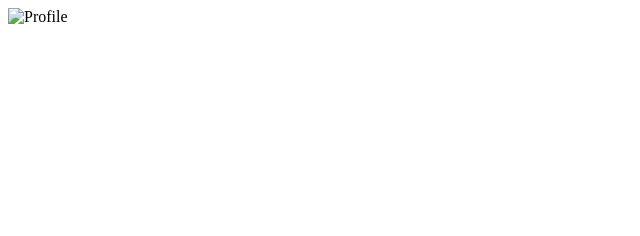
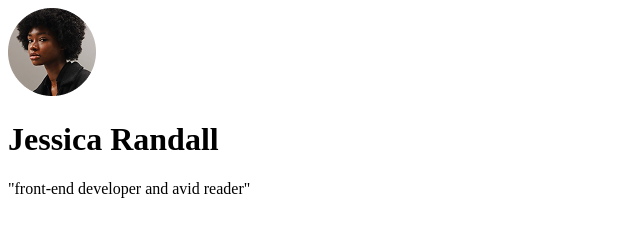
Before and after one commit to hillarys-eng/Bio, a plain HTML site: page index.html in a window 1280 px wide. Shown: the whole page, without its empty margins (0-640 px from the left). Drawn offline with Linux system fonts and the light colour scheme.

Commit message:
add imagem de profile

```diff
--- a/index.html
+++ b/index.html
@@ -7,7 +7,9 @@
 </head>
 <body>
       <main class="container">
-        <img src="" alt="Profile">
+        <img src="profile-pic.png" alt="foto perfil" class="profile">
+        <h1>Jessica Randall</h1>
+        <p>"front-end developer and avid reader"</p>
       </main>
 
 </body>
```
Also changed, not shown: profile-pic.png (added).
